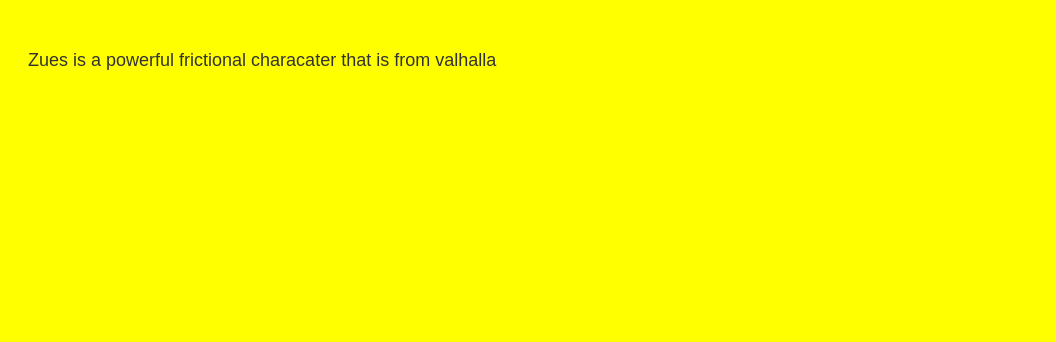
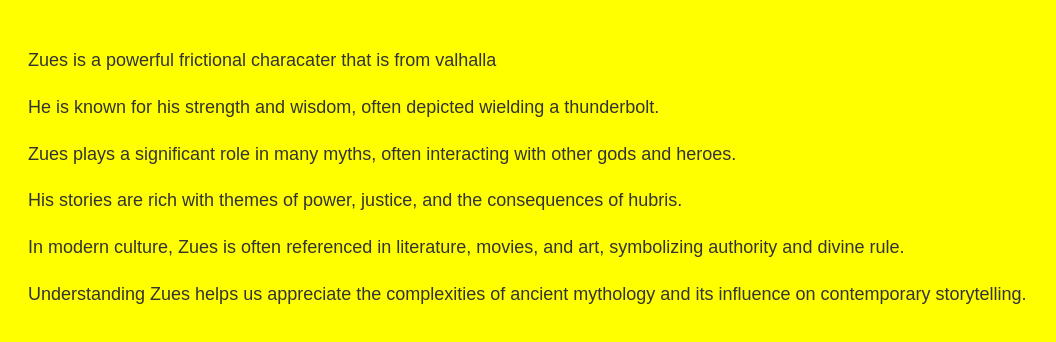
Before and after one commit to Maazin-Ahmed/AWS-pipeline, a plain HTML site: page index.html in a window 1280 px wide. Shown: the whole page, without its empty margins (0-1056 px from the left). Drawn offline with Linux system fonts and the light colour scheme.

Commit message:
final one

```diff
--- a/index.html
+++ b/index.html
@@ -7,6 +7,11 @@
 </head>
 <body>
     <p>Zues is a powerful frictional characater that is from valhalla</p>
+    <p>He is known for his strength and wisdom, often depicted wielding a thunderbolt.</p>
+    <p>Zues plays a significant role in many myths, often interacting with other gods and heroes.</p>
+    <p>His stories are rich with themes of power, justice, and the consequences of hubris.</p>
+    <p>In modern culture, Zues is often referenced in literature, movies, and art, symbolizing authority and divine rule.</p>
+    <p>Understanding Zues helps us appreciate the complexities of ancient mythology and its influence on contemporary storytelling.</p>
 </body>
 <style>
     body {
```
